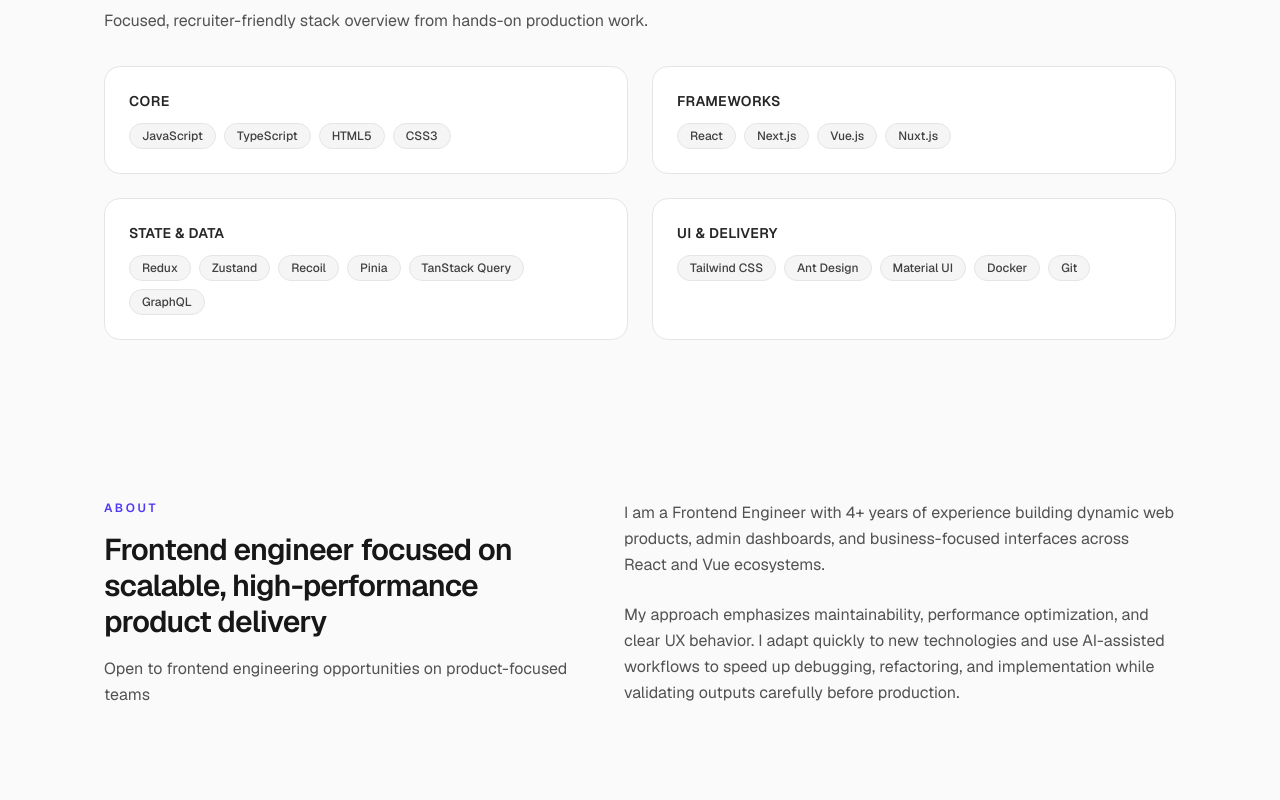
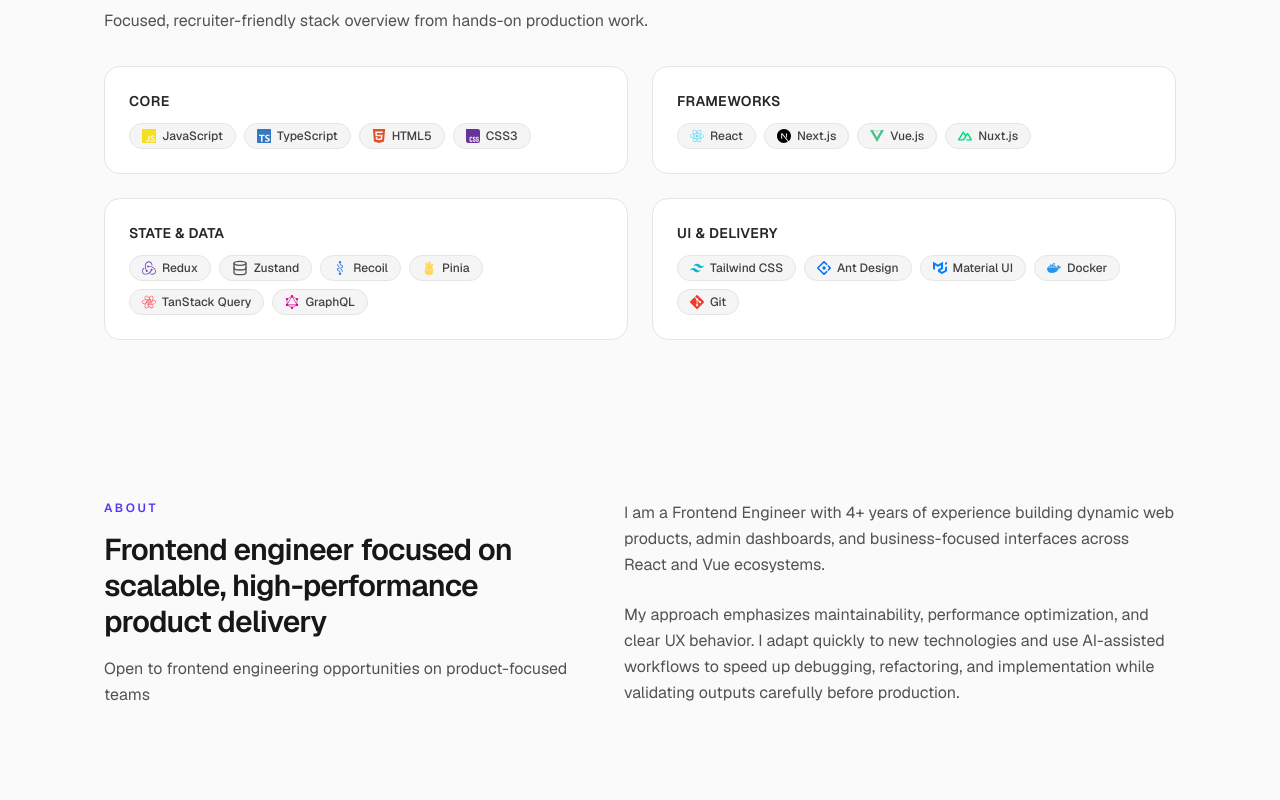
Before and after one commit to fuwhis/my-landing-page, a Next.js app: page / in a window 1280 px wide. Shown: the part 760-1560 px from the top of the page. Built offline with nearby package versions, Linux system fonts and the light colour scheme; no server answers.

Commit message:
add: implement icon badge on tech skill badges

```diff
--- a/src/components/shared/tag-badge.tsx
+++ b/src/components/shared/tag-badge.tsx
@@ -1,10 +1,14 @@
+import type { ReactNode } from 'react';
+
 type TagBadgeProps = {
   label: string;
+  icon?: ReactNode;
 };
 
-export function TagBadge({ label }: TagBadgeProps) {
+export function TagBadge({ label, icon }: TagBadgeProps) {
   return (
-    <span className="inline-flex rounded-full border border-neutral-200 bg-neutral-100 px-3 py-1 text-xs font-medium text-neutral-700">
+    <span className="inline-flex items-center gap-1.5 rounded-full border border-neutral-200 bg-neutral-100 px-3 py-1 text-xs font-medium text-neutral-700">
+      {icon ? <span className="text-neutral-600">{icon}</span> : null}
       {label}
     </span>
   );
--- a/src/components/shared/tech-stack-list.tsx
+++ b/src/components/shared/tech-stack-list.tsx
@@ -1,4 +1,5 @@
 import { TagBadge } from '@/components/shared/tag-badge';
+import { getTechTagIcon } from '@/components/shared/tech-tag-icon';
 
 type TechStackListProps = {
   items: string[];
@@ -8,7 +9,7 @@
   return (
     <div className="flex flex-wrap gap-2">
       {items.map((item) => (
-        <TagBadge key={item} label={item} />
+        <TagBadge key={item} label={item} icon={getTechTagIcon(item)} />
       ))}
     </div>
   );
--- /dev/null
+++ b/src/components/shared/tech-tag-icon.tsx
@@ -0,0 +1,173 @@
+import {
+  Bot,
+  Braces,
+  CheckCircle2,
+  CircuitBoard,
+  Code2,
+  Database,
+  Layers,
+  Server,
+  WandSparkles,
+  Wrench,
+} from 'lucide-react';
+import { JSX } from 'react';
+import * as simpleIcons from 'simple-icons';
+
+type SimpleIconData = {
+  title: string;
+  hex: string;
+  path: string;
+};
+
+type IconFactory = (className: string) => JSX.Element;
+
+const simpleIconMap: Record<string, string> = {
+  JavaScript: 'siJavascript',
+  TypeScript: 'siTypescript',
+  React: 'siReact',
+  'Next.js': 'siNextdotjs',
+  'Vue 3': 'siVuedotjs',
+  'Nuxt 3': 'siNuxt',
+  HTML: 'siHtml5',
+  'CSS/SCSS': 'siCss',
+  SCSS: 'siSass',
+  'Tailwind CSS': 'siTailwindcss',
+  'Redux Toolkit': 'siRedux',
+  Redux: 'siRedux',
+  Zustand: 'siZustand',
+  Recoil: 'siRecoil',
+  Pinia: 'siPinia',
+  'TanStack Query': 'siReactquery',
+  GraphQL: 'siGraphql',
+  'Ant Design': 'siAntdesign',
+  'Material UI': 'siMui',
+  ESLint: 'siEslint',
+  Prettier: 'siPrettier',
+  Vitest: 'siVitest',
+  Git: 'siGit',
+  GitHub: 'siGithub',
+  GitLab: 'siGitlab',
+  SourceTree: 'siSourcetree',
+  Docker: 'siDocker',
+  ChatGPT: 'siOpenai',
+  'Cursor IDE': 'siCursor',
+  Nginx: 'siNginx',
+  Django: 'siDjango',
+  Svelte: 'siSvelte',
+  Python: 'siPython',
+  Rollup: 'siRollupdotjs',
+};
+
+const iconLabelAliases: Record<string, string> = {
+  'Vue.js': 'Vue 3',
+  'Nuxt.js': 'Nuxt 3',
+  HTML5: 'HTML',
+  CSS3: 'CSS/SCSS',
+};
+
+const lucideFallbackMap: Record<string, IconFactory> = {
+  'Prompt Engineering': (className) => (
+    <WandSparkles className={className} aria-hidden="true" />
+  ),
+  'AI-assisted debugging': (className) => (
+    <Bot className={className} aria-hidden="true" />
+  ),
+  'AI-assisted refactoring': (className) => (
+    <CircuitBoard className={className} aria-hidden="true" />
+  ),
+  'Manual validation before production': (className) => (
+    <CheckCircle2 className={className} aria-hidden="true" />
+  ),
+};
+
+const categoryFallbacks: Array<{ pattern: RegExp; iconFactory: IconFactory }> =
+  [
+    {
+      pattern: /(react|next|vue|nuxt|svelte|ui|html|css|tailwind)/i,
+      iconFactory: (className) => (
+        <Layers className={className} aria-hidden="true" />
+      ),
+    },
+    {
+      pattern: /(redux|zustand|recoil|pinia|query|graphql|data)/i,
+      iconFactory: (className) => (
+        <Database className={className} aria-hidden="true" />
+      ),
+    },
+    {
+      pattern: /(docker|nginx|kubernetes|aws|server|deploy|django|python)/i,
+      iconFactory: (className) => (
+        <Server className={className} aria-hidden="true" />
+      ),
+    },
+    {
+      pattern: /(eslint|prettier|vitest|jest|git|workflow|tool)/i,
+      iconFactory: (className) => (
+        <Wrench className={className} aria-hidden="true" />
+      ),
+    },
+  ];
+
+function getSimpleIcon(iconName: string) {
+  return (simpleIcons as Record<string, SimpleIconData | undefined>)[iconName];
+}
+
+function renderSimpleIcon(icon: SimpleIconData) {
+  return (
+    <svg
+      viewBox="0 0 24 24"
+      className="size-3.5"
+      aria-hidden="true"
+      role="img"
+      style={{ color: `#${icon.hex}` }}
+    >
+      <path d={icon.path} fill="currentColor" />
+    </svg>
+  );
+}
+
+function renderMonogramIcon(label: string) {
+  const initial = label.trim().charAt(0).toUpperCase();
+  return (
+    <span
+      className="inline-flex size-3.5 items-center justify-center rounded-[3px] bg-neutral-200 text-[9px] font-semibold text-neutral-700"
+      aria-hidden="true"
+    >
+      {initial || '?'}
+    </span>
+  );
+}
+
+export function getTechTagIcon(label: string) {
+  const normalizedLabel = iconLabelAliases[label] ?? label;
+  const iconName = simpleIconMap[normalizedLabel];
+
+  if (iconName) {
+    const simpleIcon = getSimpleIcon(iconName);
+    if (simpleIcon) {
+      return renderSimpleIcon(simpleIcon);
+    }
+  }
+
+  const fallbackIconFactory = lucideFallbackMap[normalizedLabel];
+  if (fallbackIconFactory) {
+    return fallbackIconFactory('size-3.5');
+  }
+
+  const categoryFallback = categoryFallbacks.find((item) =>
+    item.pattern.test(normalizedLabel),
+  );
+  if (categoryFallback) {
+    return categoryFallback.iconFactory('size-4');
+  }
+
+  if (normalizedLabel.length > 0) {
+    return renderMonogramIcon(normalizedLabel);
+  }
+
+  return <Code2 className="size-3.5" aria-hidden="true" />;
+}
+
+export function getNonTechnicalTagIcon() {
+  return <Braces className="size-3.5" aria-hidden="true" />;
+}
```
